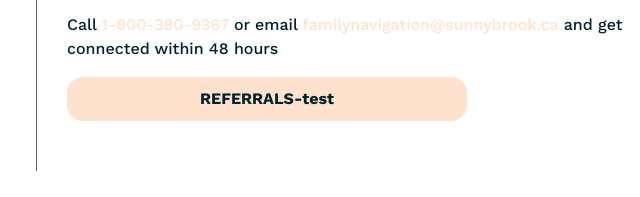
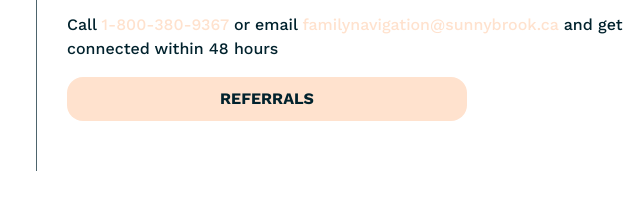
Before and after one commit to JLIHess/Toronto-TWI, a plain HTML site: page index.html in a window 1280 px wide. Shown: the part 2543-2740 px from the top of the page, 290-930 px from the left. Drawn offline with nearby package versions, Linux system fonts and the light colour scheme.

Commit message:
Add files via upload

```diff
--- a/index.html
+++ b/index.html
@@ -206,7 +206,7 @@
                                         <div class="boldButton">
                                             <a href="https://sunnybrook.ca/content/?page=family-navigation-project-contact-us"
                                                 style="color: #01222D; text-decoration: none; ">
-                                                <button class="orangeButton">REFERRALS-test</button>
+                                                <button class="orangeButton">REFERRALS</button>
                                             </a>
                                         </div>
                                     </div>
```
